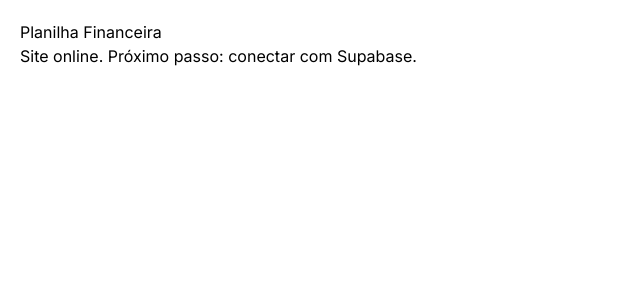
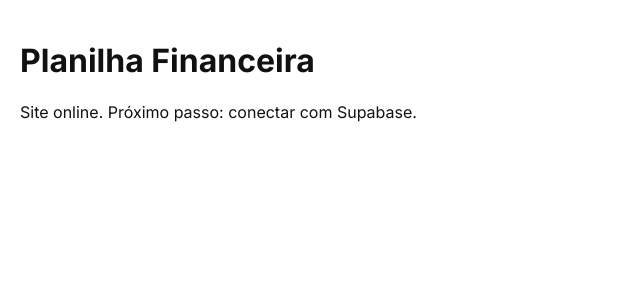
Before and after one commit to Paulo33-A/planilha-financeira-empresas-2.0, a Next.js app: page / in a window 1280 px wide. Shown: the top 300 px of the page, without its empty margins (0-640 px from the left). Built offline with nearby package versions, Linux system fonts and the light colour scheme.

Commit message:
Update globals.css

```diff
--- a/src/app/globals.css
+++ b/src/app/globals.css
@@ -1,130 +1,17 @@
-@import "tailwindcss";
-@import "tw-animate-css";
+/* CSS básico para o site subir sem Tailwind */
 
-@custom-variant dark (&:is(.dark *));
-
-@theme inline {
-  --color-background: var(--background);
-  --color-foreground: var(--foreground);
-  --font-sans: var(--font-geist-sans);
-  --font-mono: var(--font-geist-mono);
-  --color-sidebar-ring: var(--sidebar-ring);
-  --color-sidebar-border: var(--sidebar-border);
-  --color-sidebar-accent-foreground: var(--sidebar-accent-foreground);
-  --color-sidebar-accent: var(--sidebar-accent);
-  --color-sidebar-primary-foreground: var(--sidebar-primary-foreground);
-  --color-sidebar-primary: var(--sidebar-primary);
-  --color-sidebar-foreground: var(--sidebar-foreground);
-  --color-sidebar: var(--sidebar);
-  --color-chart-5: var(--chart-5);
-  --color-chart-4: var(--chart-4);
-  --color-chart-3: var(--chart-3);
-  --color-chart-2: var(--chart-2);
-  --color-chart-1: var(--chart-1);
-  --color-ring: var(--ring);
-  --color-input: var(--input);
-  --color-border: var(--border);
-  --color-destructive: var(--destructive);
-  --color-accent-foreground: var(--accent-foreground);
-  --color-accent: var(--accent);
-  --color-muted-foreground: var(--muted-foreground);
-  --color-muted: var(--muted);
-  --color-secondary-foreground: var(--secondary-foreground);
-  --color-secondary: var(--secondary);
-  --color-primary-foreground: var(--primary-foreground);
-  --color-primary: var(--primary);
-  --color-popover-foreground: var(--popover-foreground);
-  --color-popover: var(--popover);
-  --color-card-foreground: var(--card-foreground);
-  --color-card: var(--card);
-  --radius-sm: calc(var(--radius) - 4px);
-  --radius-md: calc(var(--radius) - 2px);
-  --radius-lg: var(--radius);
-  --radius-xl: calc(var(--radius) + 4px);
+* {
+  box-sizing: border-box;
 }
 
-:root {
-  --radius: 0.625rem;
-  --background: oklch(1 0 0);
-  --foreground: oklch(0.145 0 0);
-
-  /* Additional font families for AI usage */
-  --font-inter: "Inter", ui-sans-serif, system-ui, sans-serif;
-  --font-roboto: "Roboto", ui-sans-serif, system-ui, sans-serif;
-  --font-open-sans: "Open Sans", ui-sans-serif, system-ui, sans-serif;
-  --font-source-code: "Source Code Pro", ui-monospace, SFMono-Regular, monospace;
-  --font-fira-code: "Fira Code", ui-monospace, SFMono-Regular, monospace;
-  --font-jetbrains: "JetBrains Mono", ui-monospace, SFMono-Regular, monospace;
-  --card: oklch(1 0 0);
-  --card-foreground: oklch(0.145 0 0);
-  --popover: oklch(1 0 0);
-  --popover-foreground: oklch(0.145 0 0);
-  --primary: oklch(0.205 0 0);
-  --primary-foreground: oklch(0.985 0 0);
-  --secondary: oklch(0.97 0 0);
-  --secondary-foreground: oklch(0.205 0 0);
-  --muted: oklch(0.97 0 0);
-  --muted-foreground: oklch(0.556 0 0);
-  --accent: oklch(0.97 0 0);
-  --accent-foreground: oklch(0.205 0 0);
-  --destructive: oklch(0.577 0.245 27.325);
-  --border: oklch(0.922 0 0);
-  --input: oklch(0.922 0 0);
-  --ring: oklch(0.708 0 0);
-  --chart-1: oklch(0.646 0.222 41.116);
-  --chart-2: oklch(0.6 0.118 184.704);
-  --chart-3: oklch(0.398 0.07 227.392);
-  --chart-4: oklch(0.828 0.189 84.429);
-  --chart-5: oklch(0.769 0.188 70.08);
-  --sidebar: oklch(0.985 0 0);
-  --sidebar-foreground: oklch(0.145 0 0);
-  --sidebar-primary: oklch(0.205 0 0);
-  --sidebar-primary-foreground: oklch(0.985 0 0);
-  --sidebar-accent: oklch(0.97 0 0);
-  --sidebar-accent-foreground: oklch(0.205 0 0);
-  --sidebar-border: oklch(0.922 0 0);
-  --sidebar-ring: oklch(0.708 0 0);
+html,
+body {
+  padding: 0;
+  margin: 0;
 }
 
-.dark {
-  --background: oklch(0.145 0 0);
-  --foreground: oklch(0.985 0 0);
-  --card: oklch(0.205 0 0);
-  --card-foreground: oklch(0.985 0 0);
-  --popover: oklch(0.205 0 0);
-  --popover-foreground: oklch(0.985 0 0);
-  --primary: oklch(0.922 0 0);
-  --primary-foreground: oklch(0.205 0 0);
-  --secondary: oklch(0.269 0 0);
-  --secondary-foreground: oklch(0.985 0 0);
-  --muted: oklch(0.269 0 0);
-  --muted-foreground: oklch(0.708 0 0);
-  --accent: oklch(0.269 0 0);
-  --accent-foreground: oklch(0.985 0 0);
-  --destructive: oklch(0.704 0.191 22.216);
-  --border: oklch(1 0 0 / 10%);
-  --input: oklch(1 0 0 / 15%);
-  --ring: oklch(0.556 0 0);
-  --chart-1: oklch(0.488 0.243 264.376);
-  --chart-2: oklch(0.696 0.17 162.48);
-  --chart-3: oklch(0.769 0.188 70.08);
-  --chart-4: oklch(0.627 0.265 303.9);
-  --chart-5: oklch(0.645 0.246 16.439);
-  --sidebar: oklch(0.205 0 0);
-  --sidebar-foreground: oklch(0.985 0 0);
-  --sidebar-primary: oklch(0.488 0.243 264.376);
-  --sidebar-primary-foreground: oklch(0.985 0 0);
-  --sidebar-accent: oklch(0.269 0 0);
-  --sidebar-accent-foreground: oklch(0.985 0 0);
-  --sidebar-border: oklch(1 0 0 / 10%);
-  --sidebar-ring: oklch(0.556 0 0);
+body {
+  font-family: Arial, sans-serif;
+  background: #ffffff;
+  color: #111111;
 }
-
-@layer base {
-  * {
-    @apply border-border outline-ring/50;
-  }
-  body {
-    @apply bg-background text-foreground;
-  }
-}
```
